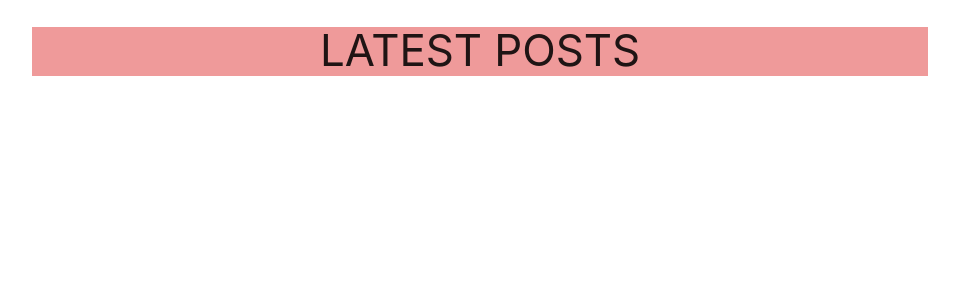
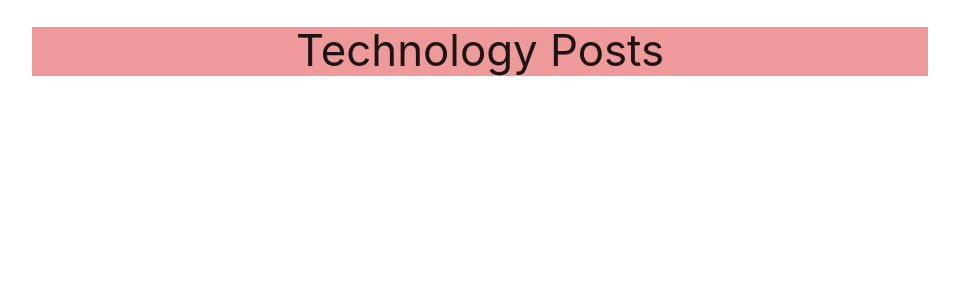
Before and after one commit to ckchivatsi/DjangoBlog, a Django app: page /posts/ in a window 1280 px wide. Shown: the part 113-411 px from the top of the page, without its empty margins (160-1119 px from the left). Run offline with Django 3.2, Linux system fonts and the light colour scheme.

Commit message:
Passing variables to views

```diff
--- a/posts/templates/posts/index.html
+++ b/posts/templates/posts/index.html
@@ -2,6 +2,6 @@
 
 {% block content %}
 
-<h3 class="center-align red lighten-3">LATEST POSTS</h3>
+<h3 class="center-align red lighten-3">{{title}}</h3>
 
 {% endblock %}
--- a/posts/views.py
+++ b/posts/views.py
@@ -5,4 +5,6 @@ from django.http import HttpResponse
 def index(request):
     # return HttpResponse('HELLO FROM POSTS')
 
-    return render(request, 'posts/index.html')
+    return render(request, 'posts/index.html', {
+        'title': 'Technology Posts'
+    })
```
